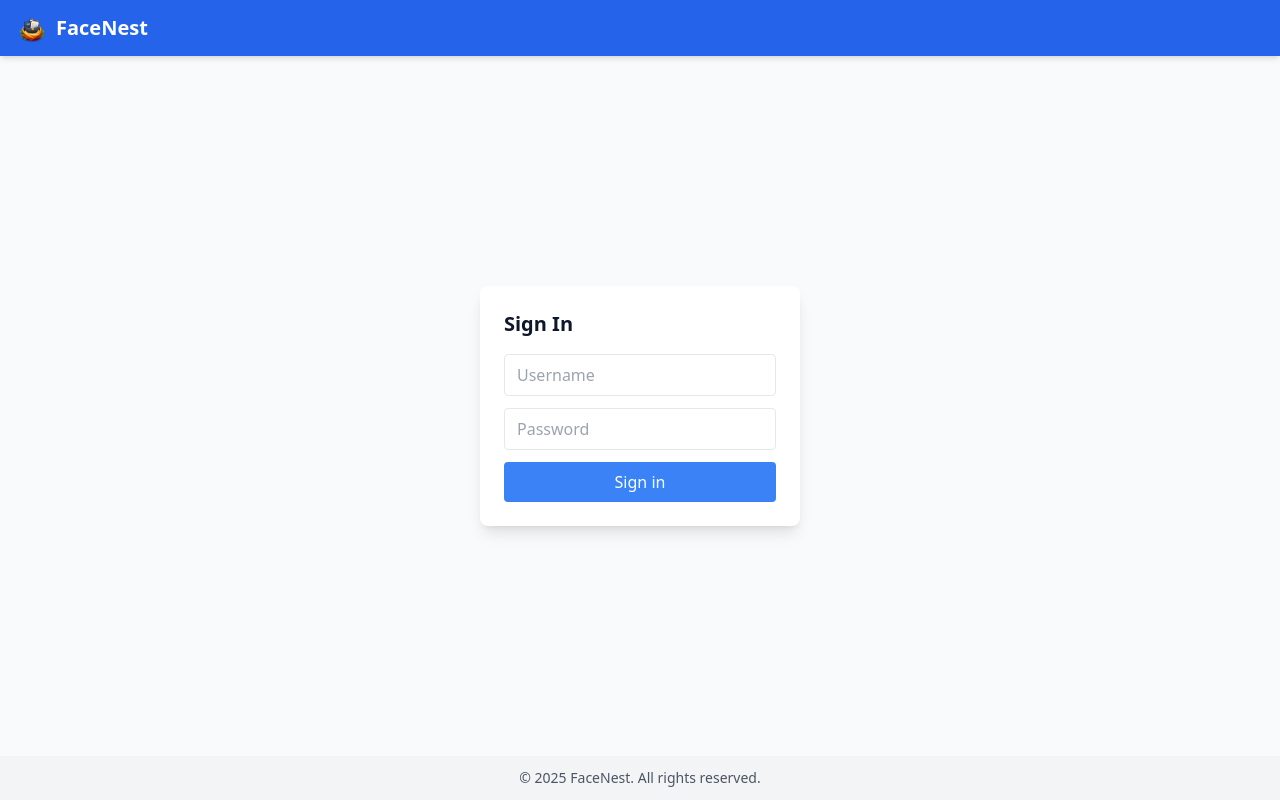
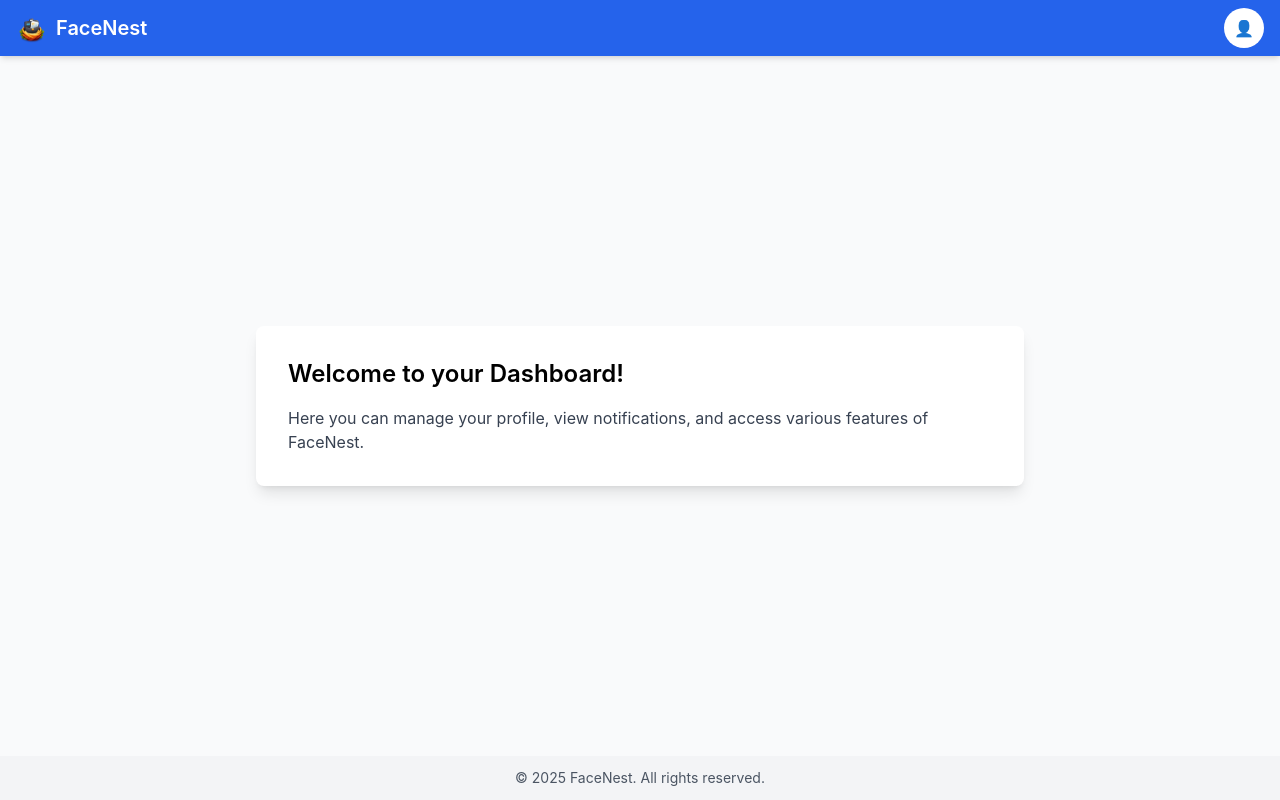
Before and after one commit to lumberjack18052002/FaceNest-ui, a React (Create React App) app: page /dashboard in a window 1280 px wide. Built offline with nearby package versions, Linux system fonts and the light colour scheme; sample sign-in values are in the browser's storage.

Commit message:
Added tokens and login base along with routing

```diff
--- a/src/App.js
+++ b/src/App.js
@@ -1,28 +1,45 @@
-import { use, useState } from "react";
-import "./App.css";
-import Footer from "./Components/Footer";
-import Header from "./Components/Header";
-import ProfileCard from "./Components/ProfileCard";
-import Dashboard from "./Components/Dashboard";
+import { BrowserRouter, Routes, Route, Navigate } from "react-router-dom";
+import Login from "./pages/login";
+import Dashboard from "./pages/Dashboard";
+import ProtectedRoute from "./Components/ProtectedRoute";
 
 function App() {
-  const [isLoggedIn, setIsLoggedIn] = useState(false);
+  const isLoggedIn = !!localStorage.getItem("token");
+
   return (
-    <div className="min-h-screen flex flex-col bg-gray-50">
-      <Header isLoggedIn={isLoggedIn} />
-      <main className="flex flex-1 items-center justify-center ">
-        {isLoggedIn ? (
-          <Dashboard />
-        ) : (
-          <ProfileCard
-            onLogin={() => {
-              setIsLoggedIn(true);
-            }}
-          />
-        )}
-      </main>
-      <Footer />
-    </div>
+    <BrowserRouter>
+      <Routes>
+        {/* Default route */}
+        <Route
+          path="/"
+          element={
+            isLoggedIn ? (
+              <Navigate to="/dashboard" replace />
+            ) : (
+              <Navigate to="/login" replace />
+            )
+          }
+        />
+
+        {/* Login */}
+        <Route
+          path="/login"
+          element={
+            isLoggedIn ? <Navigate to="/dashboard" replace /> : <Login />
+          }
+        />
+
+        {/* Protected */}
+        <Route
+          path="/dashboard"
+          element={
+            <ProtectedRoute>
+              <Dashboard />
+            </ProtectedRoute>
+          }
+        />
+      </Routes>
+    </BrowserRouter>
   );
 }
 
--- a/src/Components/Header.jsx
+++ b/src/Components/Header.jsx
@@ -1,14 +1,14 @@
-import logo from '../assets/FaceNest_logo.png';
+import logo from "../assets/FaceNest_logo.png";
 
-export default function Header({ isLoggedIn }) {
+export default function Header() {
+  const isLoggedIn = Boolean(localStorage.getItem("token"));
   return (
     <header className="w-screen h-14 bg-blue-600 text-white flex items-center px-4 shadow-md relative">
-
       <h1 className="text-xl font-semibold flex items-center gap-2">
         <img src={logo} alt="FaceNest Logo" className="w-8 h-8" />
         FaceNest
       </h1>
-    {isLoggedIn &&
+      {isLoggedIn && (
         <button
           aria-label="Profile"
           className="group absolute right-4 top-1/2 -translate-y-1/2
@@ -18,7 +18,6 @@ export default function Header({ isLoggedIn }) {
                    active:scale-95 transition"
         >
           👤
-
           <span
             className="absolute top-12 right-1/2 translate-x-1/2
                      opacity-0 group-hover:opacity-100
@@ -27,8 +26,8 @@ export default function Header({ isLoggedIn }) {
           >
             Profile
           </span>
-      </button>}
-
+        </button>
+      )}
     </header>
   );
 }
--- a/src/Components/ProfileCard.jsx
+++ b/src/Components/ProfileCard.jsx
@@ -1,13 +1,31 @@
-function ProfileCard({ onLogin}) {
+import { useNavigate } from "react-router-dom";
+
+function ProfileCard() {
+  const navigate = useNavigate();
+  function onLogin() {
+    // after successful login
+    localStorage.setItem("token", "dummy-token");
+    alert("Login button clicked!");
+    navigate("/dashboard", { replace: true });
+  }
   return (
     <div className="bg-white shadow-lg rounded-lg p-6 w-80">
-            <h2 className="text-xl font-semibold mb-4 text-centre">
-                Sign In
-            </h2>
+      <h2 className="text-xl font-semibold mb-4 text-centre">Sign In</h2>
 
-            <input type="text" placeholder="Username" className="w-full mb-3 px-3 py-2 border rounded focus:outline-none focus:ring-2 focus:ring-blue-500" />
-            <input type="password" placeholder="Password" className="w-full mb-3 px-3 py-2 border rounded focus:outline-none focus:ring-2 focus:ring-blue-500" />
-            <button className="w-full bg-blue-500 text-white py-2 rounded hover:bg-blue-600 transition duration-200 " onClick={onLogin}>
+      <input
+        type="text"
+        placeholder="Username"
+        className="w-full mb-3 px-3 py-2 border rounded focus:outline-none focus:ring-2 focus:ring-blue-500"
+      />
+      <input
+        type="password"
+        placeholder="Password"
+        className="w-full mb-3 px-3 py-2 border rounded focus:outline-none focus:ring-2 focus:ring-blue-500"
+      />
+      <button
+        className="w-full bg-blue-500 text-white py-2 rounded hover:bg-blue-600 transition duration-200 "
+        onClick={onLogin}
+      >
         Sign in
       </button>
     </div>
--- /dev/null
+++ b/src/Components/ProtectedRoute.jsx
@@ -0,0 +1,6 @@
+import { Navigate } from "react-router-dom";
+
+export default function ProtectedRoute({ children }) {
+  const token = localStorage.getItem("token");
+  return token ? children : <Navigate to="/login" replace />;
+}
--- /dev/null
+++ b/src/pages/Dashboard.jsx
@@ -0,0 +1,27 @@
+import React from "react";
+import Header from "../Components/Header";
+import Footer from "../Components/Footer";
+
+export default function Dashboard() {
+  return (
+    <div className="min-h-screen flex flex-col bg-gray-50">
+      <Header />
+
+      {/* Main content */}
+      <main className="flex-grow flex items-center justify-center px-4">
+        <div className="bg-white shadow-lg rounded-lg p-8 w-full max-w-3xl">
+          <h2 className="text-2xl font-semibold mb-4">
+            Welcome to your Dashboard!
+          </h2>
+
+          <p className="text-gray-700">
+            Here you can manage your profile, view notifications, and access
+            various features of FaceNest.
+          </p>
+        </div>
+      </main>
+
+      <Footer />
+    </div>
+  );
+}
--- a/src/pages/login.jsx
+++ b/src/pages/login.jsx
@@ -1,15 +1,15 @@
-import ProfileCard from "./Components/ProfileCard";
-import { useNavigate } from "react-router-dom";
+import ProfileCard from "../Components/ProfileCard";
+import Header from "../Components/Header";
+import Footer from "../Components/Footer";
 
-export default function Login(){
-    const navigate=useNavigate();
-    const handleLogin=()=>{
-        localStorage.setItem('loggedIn','true');
-        navigate('/profiles');
-    }
-    return (
+export default function Login() {
+  return (
+    <div className="min-h-screen flex flex-col bg-gray-50">
+      <Header />
       <main className="flex flex-1 items-center justify-center ">
-        <ProfileCard onClick={handleLogin} />
+        <ProfileCard />
       </main>
+      <Footer />
+    </div>
   );
 }
--- /dev/null
+++ b/src/utils/auth.jsx
@@ -0,0 +1,9 @@
+
+export const handleLogin = ({isLoggedIn,setIsLoggedIn}) => {
+    setIsLoggedIn(true);
+  };
+
+export const handleLogout = ({isLoggedIn,setIsLoggedIn}) => {
+  // eslint-disable-next-line react-hooks/rules-of-hooks
+    localStorage.removeItem("loggedIn");
+  };
```
Lines whose indentation alone changed are shown as unchanged.
